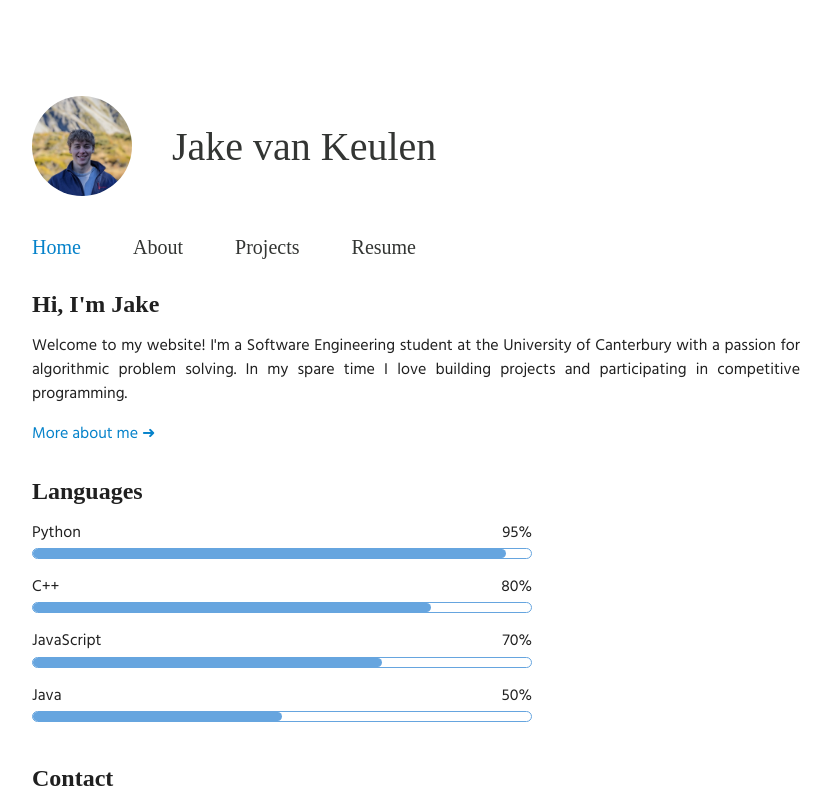
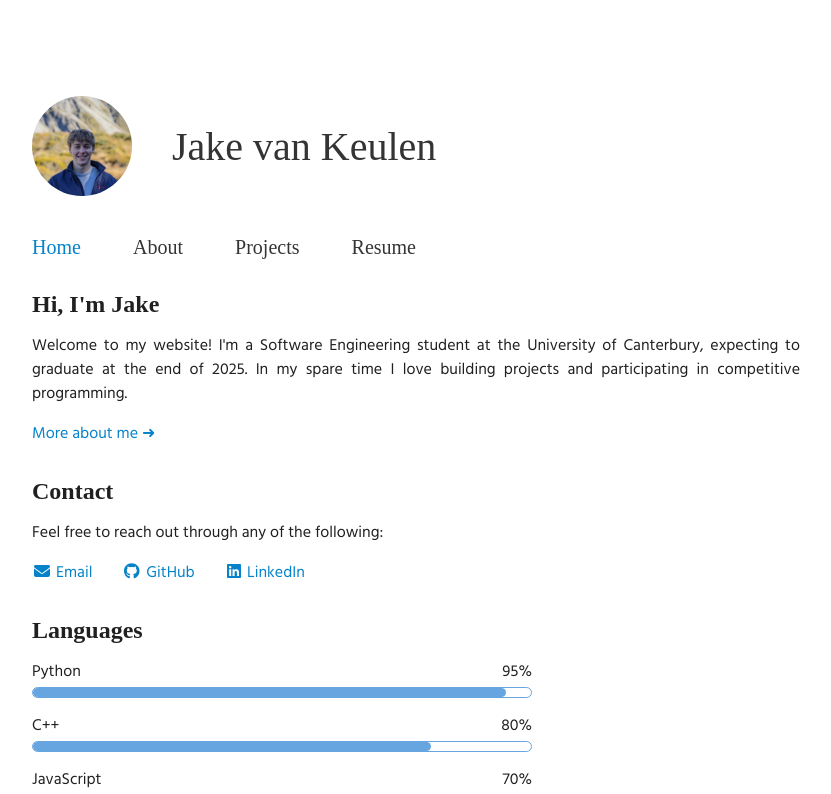
Before and after one commit to JakevK/portfolio, a Next.js app: page / in a window 1280 px wide. Shown: the top 794 px of the page, without its empty margins (224-1055 px from the left). Built offline with nearby package versions, Linux system fonts and the light colour scheme; a web font is replaced by a local one.

Commit message:
Rearranged home page

```diff
--- a/components/home/home.tsx
+++ b/components/home/home.tsx
@@ -14,13 +14,18 @@ export default function Home() {
       <Title>Hi, I&apos;m Jake</Title>
       <Paragraph>
         Welcome to my website! I&apos;m a Software Engineering student at the
-        University of Canterbury with a passion for algorithmic problem solving.
-        In my spare time I love building projects and participating in
-        competitive programming.
+        University of Canterbury, expecting to graduate at the end of 2025. In
+        my spare time I love building projects and participating in competitive
+        programming.
       </Paragraph>
       <Paragraph>
         <Link href="/about">More about me ➜</Link>
       </Paragraph>
+      <Title>Contact</Title>
+      <Paragraph>
+        Feel free to reach out through any of the following:
+      </Paragraph>
+      <ContactLinks />
       <Title>Languages</Title>
       <Paragraph>
         <div className={styles.skillsList}>
@@ -29,11 +34,6 @@ export default function Home() {
           ))}
         </div>
       </Paragraph>
-      <Title>Contact</Title>
-      <Paragraph>
-        Feel free to reach out through any of the following:
-      </Paragraph>
-      <ContactLinks />
     </>
   );
 }
```
